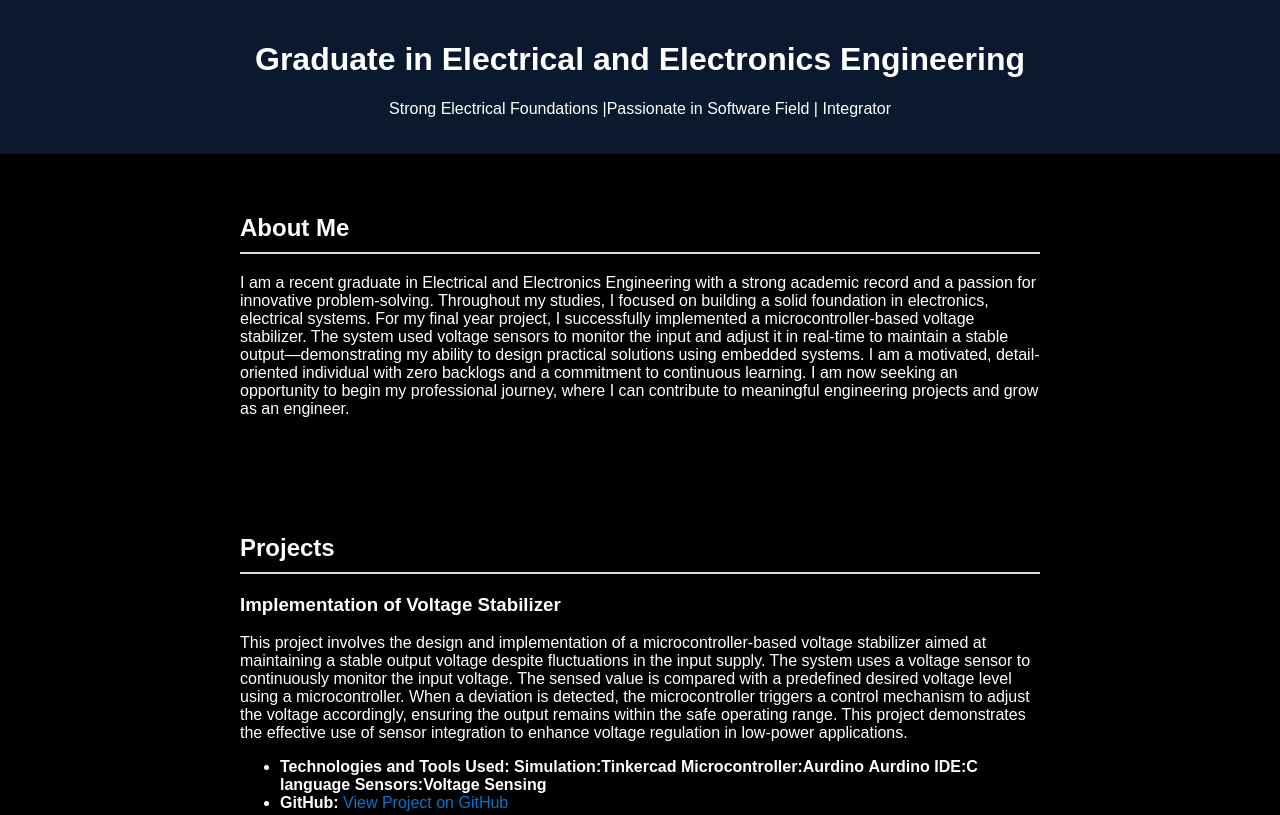
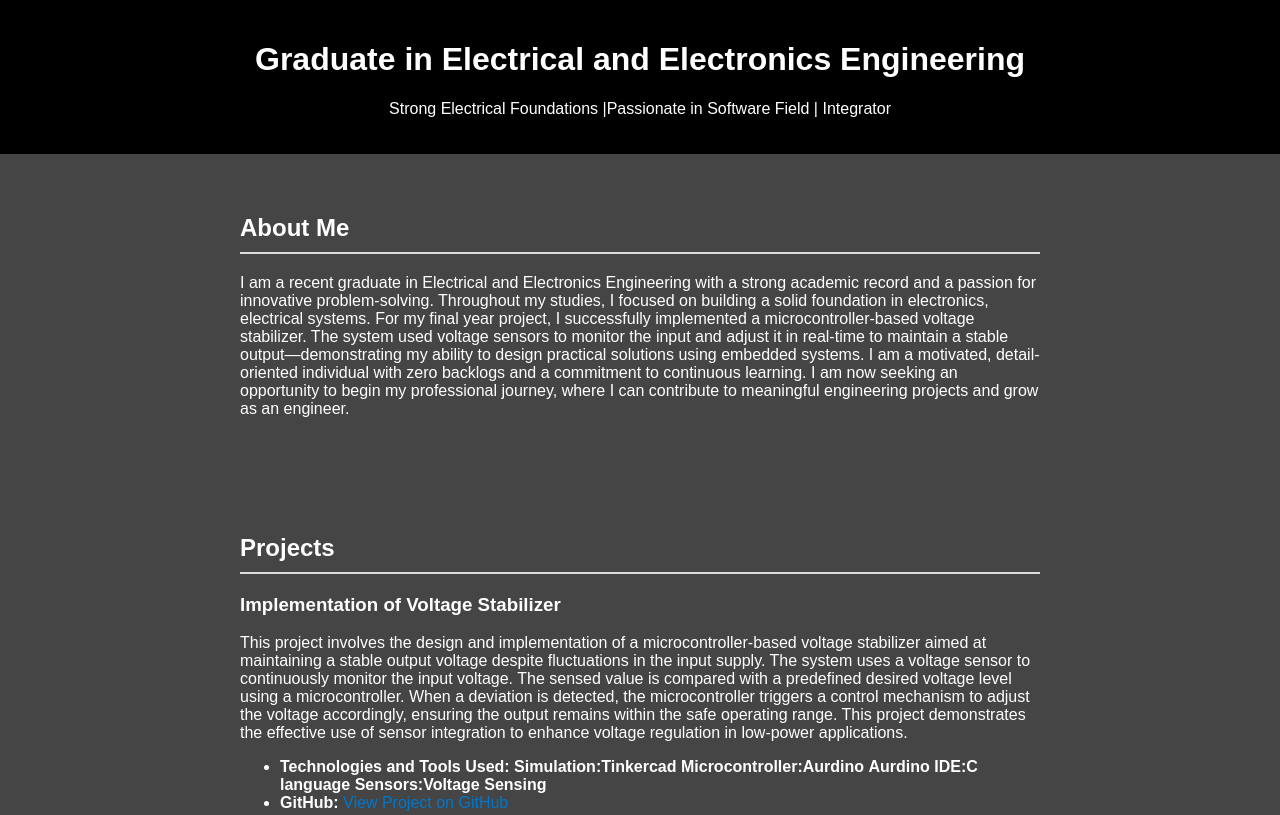
Before and after one commit to Anupama9283/Anupama9283.github.io, a plain HTML site: page index.html in a window 1280 px wide. Shown: the top 815 px of the page. Drawn offline with Linux system fonts and the light colour scheme.

Commit message:
Update index.html

```diff
--- a/index.html
+++ b/index.html
@@ -7,13 +7,13 @@
   <style>
     body {
       font-family: Arial, sans-serif;
-      background:#000000;
+      background:#454545;
       margin: 0;
       padding: 0;
       color:#ffffff ;
     }
     header {
-      background: #0a192f;
+      background:#000000;
       color: white;
       padding: 20px;
       text-align: center;
```
